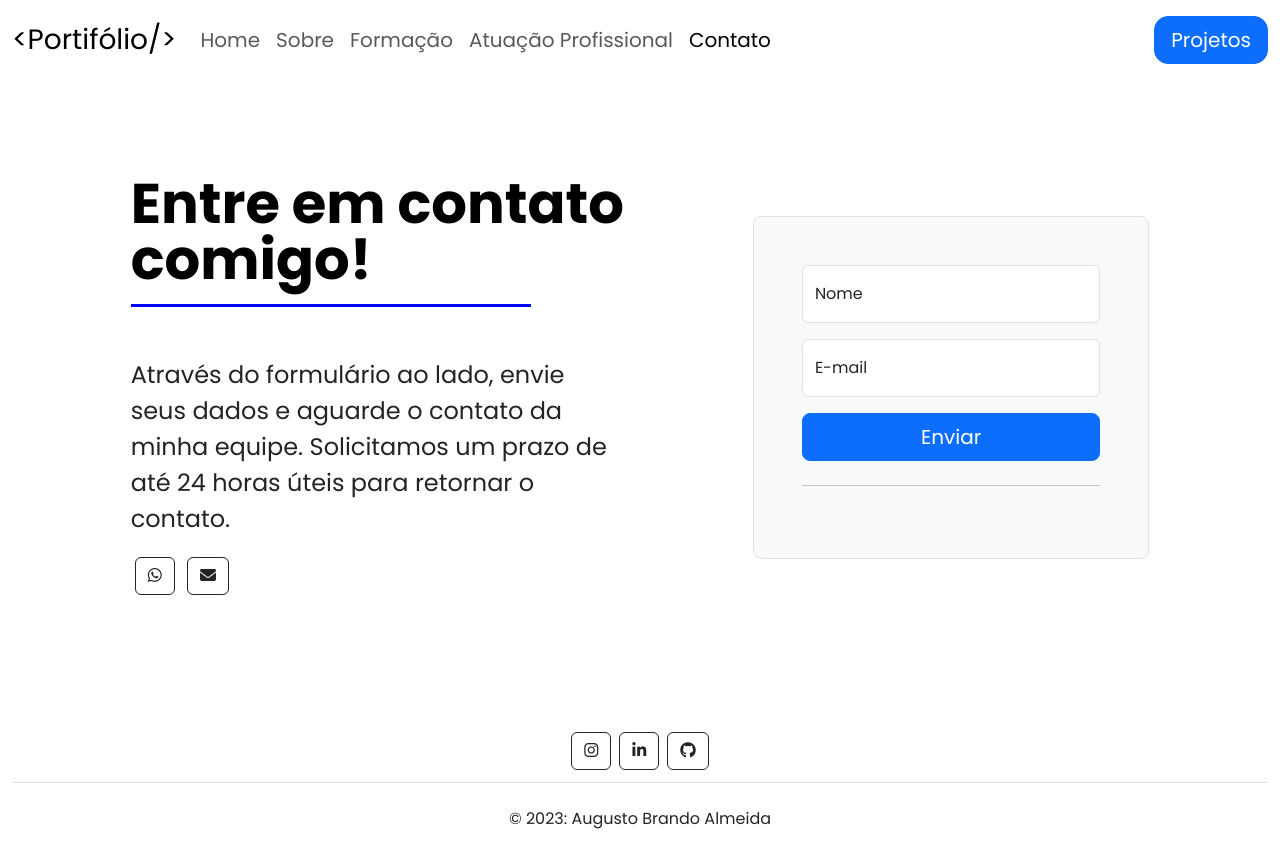
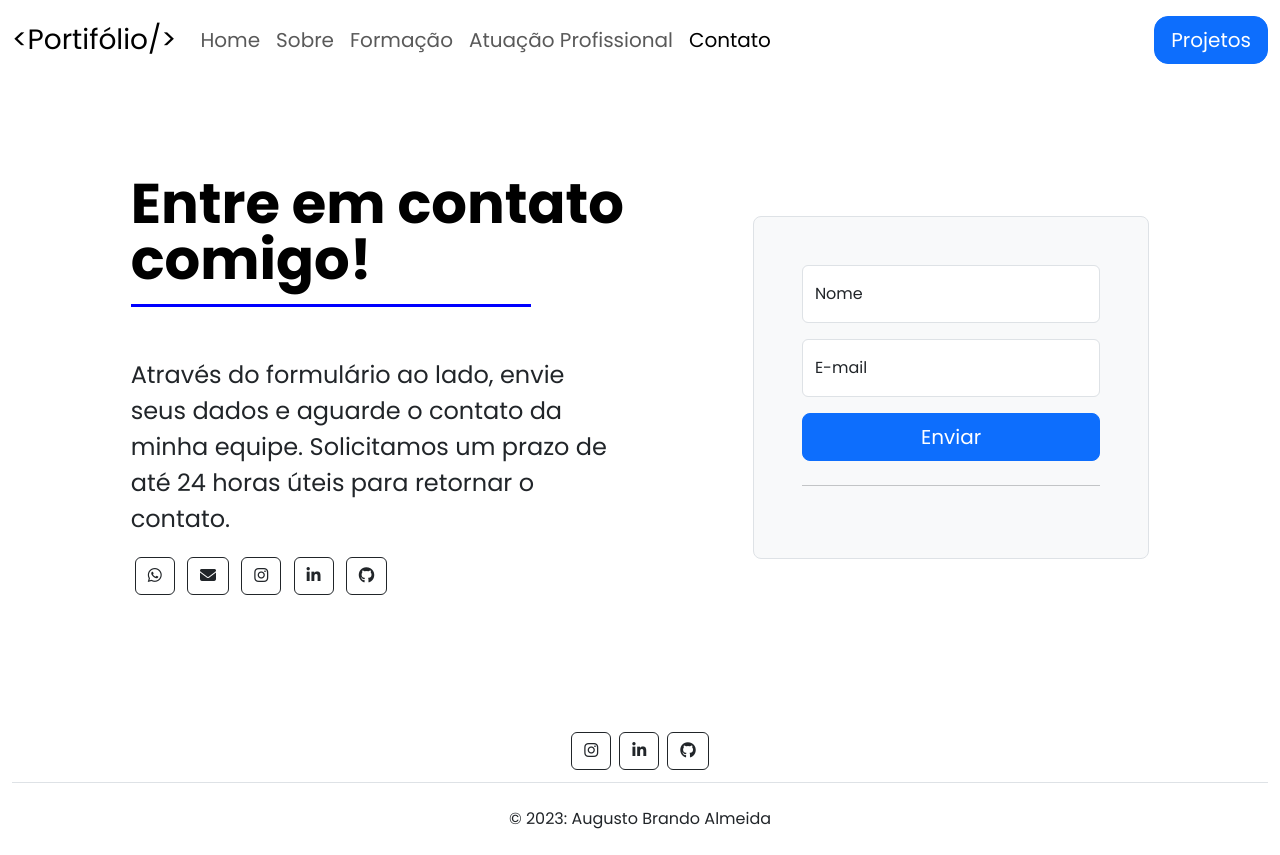
Before and after one commit to Augusto-Brando/newportifolio, a plain HTML site: page contato.html in a window 1280 px wide. Drawn offline with nearby package versions, Linux system fonts and the light colour scheme.

Commit message:
adicionei os icones faltantes na aba de contato

```diff
--- a/contato.html
+++ b/contato.html
@@ -70,6 +70,15 @@
                     <a href="https://www.google.com/intl/pt-BR/gmail/about/"
                         class="btn btn-outline-dark btn-floating m-1" href="" target="_blank" role="button"><i
                             class="fas fa-envelope"></i></a>
+                    <a class="btn btn-outline-dark btn-floating m-1" href="https://www.instagram.com/brandoaugusto_/"
+                        target="_blank" role="button"><i class="fab fa-instagram"></i></a>
+                    <!-- Linkedin -->
+                    <a class="btn btn-outline-dark btn-floating m-1"
+                        href="https://www.linkedin.com/in/augusto-brando-81b37326b/" target="_blank" role="button"><i
+                            class="fab fa-linkedin-in"></i></a>
+                    <!-- Github -->
+                    <a class="btn btn-outline-dark btn-floating m-1" href="https://github.com/Augusto-Brando"
+                        target="_blank" role="button"><i class="fab fa-github"></i></a>
                 </div>
                 <div class="col-md-10 mx-auto col-lg-5">
                     <form class="p-4 p-md-5 border rounded-3 bg-body-tertiary">
```
